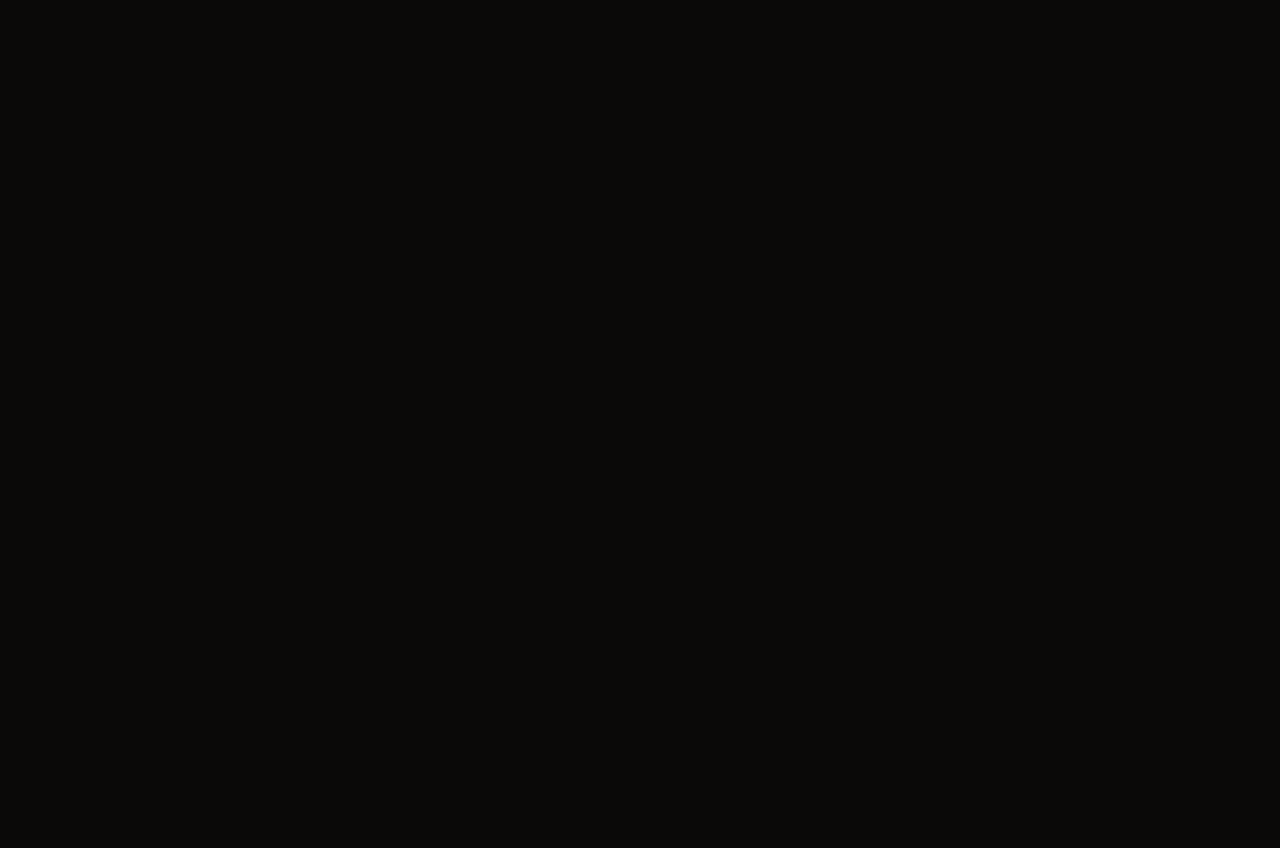
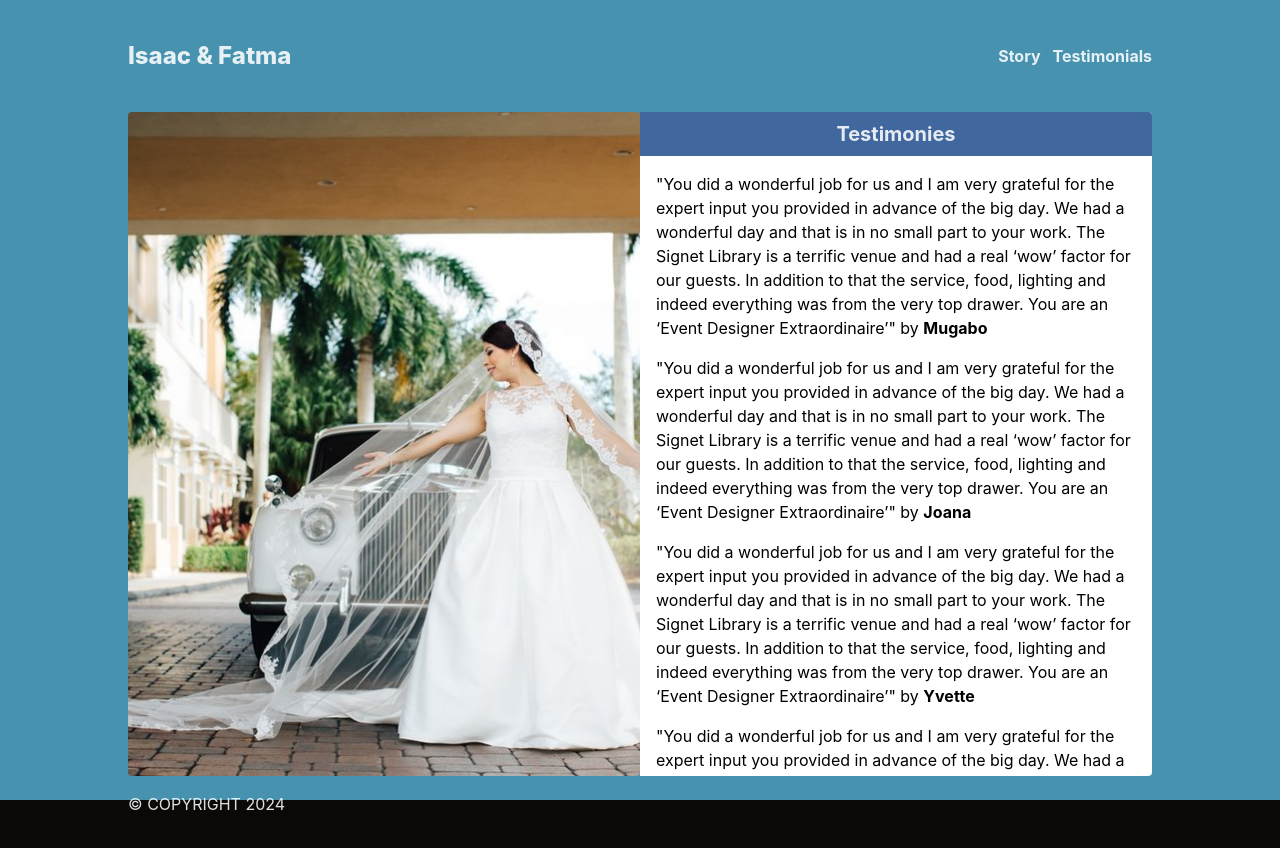
Before and after one commit to GarrixA/wedding_app, a React (Vite) app: page /testimonies in a window 1280 px wide. Before the commit this address had no page. Shown: the top 848 px of the page. Before the commit the page ends 800 px from the top, so only its background shows below. Built offline with nearby package versions, Linux system fonts and the light colour scheme.

Commit message:
Testimonial page and ablub 1 details

```diff
--- a/src/App.jsx
+++ b/src/App.jsx
@@ -1,6 +1,8 @@
 import { BrowserRouter, Route, Routes } from "react-router-dom";
 import Layout from "./components/Reusable/Layout";
 import Home from "./components/Elements/Home";
+import Testimonies from "./components/Elements/Testimonies";
+import Album from "./components/Elements/Album";
 
 function App() {
 	return (
@@ -9,6 +11,8 @@ function App() {
 				<Routes>
 					<Route path="/" element={<Layout />}>
 						<Route index element={<Home />} />
+						<Route path="testimonies" element={<Testimonies />} />
+						<Route path="/album" element={<Album />} />
 					</Route>
 				</Routes>
 			</BrowserRouter>
--- /dev/null
+++ b/src/components/Elements/Album.jsx
@@ -0,0 +1,9 @@
+const Album = () => {
+	return (
+		<>
+			<div>Album 1</div>
+		</>
+	);
+};
+
+export default Album;
--- a/src/components/Elements/Home.jsx
+++ b/src/components/Elements/Home.jsx
@@ -1,4 +1,5 @@
 import React, { useState } from "react";
+import { Link } from "react-router-dom";
 import wedding_data from "../Mock";
 import { motion, AnimatePresence } from "framer-motion";
 import { slideVariants } from "../Mock/variants";
@@ -12,15 +13,28 @@ const Home = () => {
 
 	const currentAlbum = wedding_data[currentIndex];
 
+	const getAlbumRoute = (index) => {
+		switch (index) {
+			case 0:
+				return "/album";
+			case 1:
+				return "/album";
+			case 2:
+				return "/album";
+			default:
+				return "#";
+		}
+	};
+
 	return (
 		<>
-			<motion.div className="relative mx-[10%] h-[75vh] flex justify-center items-center">
+			<motion.div className="relative mx-[10%] h-[82vh] flex justify-center items-center">
 				<AnimatePresence>
 					<motion.h1
 						key={
 							currentAlbum.album1 || currentAlbum.album2 || currentAlbum.album3
 						}
-						className="font-black sm:text-4xl absolute text-center sm:w-full sm:top-1 text-xl z-50 sm:bg-transparent -top-10 flex items-center justify-center bg-blue-500 px-4 py-2 rounded mt-[85%]"
+						className="font-black sm:text-4xl absolute text-center sm:w-full sm:top-1 text-xl z-50 sm:bg-transparent -top-10 flex items-center justify-center bg-blue-500 px-4 py-2 rounded mt-[85%] sm:mt-0"
 						variants={titleVariants}
 						initial="initial"
 						animate="animate"
@@ -33,13 +47,14 @@ const Home = () => {
 					<AnimatePresence custom={direction}>
 						<motion.div
 							key={currentAlbum.image1}
-							className="absolute left-0 sm:w-[60%] md:w-[50%] cursor-pointer rounded overflow-hidden flex flex-col  sm:px-0 px-4 min-w-sum"
+							className="absolute left-0 sm:w-[60%] md:w-[50%] cursor-pointer rounded overflow-hidden flex flex-col sm:px-0 px-4 min-w-sum"
 							variants={slideVariants}
 							initial="initial"
 							animate="animate"
 							exit="exit"
 							custom={direction}
 						>
+							<Link to={getAlbumRoute(currentIndex)}>
 								<img
 									src={currentAlbum.image1}
 									alt={
@@ -49,18 +64,20 @@ const Home = () => {
 									}
 									className="w-full h-full object-cover border sm:border-none sm:mt-0 sm:rounded rounded-3xl"
 								/>
+							</Link>
 						</motion.div>
 					</AnimatePresence>
 					<AnimatePresence custom={direction}>
 						<motion.div
 							key={currentAlbum.image2}
-							className="blockquote absolute z-10 sm:w-[70%] cursor-pointer sm:rounded rounded-3xl overflow-hidden shadow-md left-0 sm:left-[15%] w-full h-[50%] md:h-[70%] sm:mt-0 mt-[35%]"
+							className="blockquote absolute z-10 sm:w-[70%] md:w-[65%] cursor-pointer sm:rounded rounded-3xl overflow-hidden shadow-md left-0 sm:left-[15%] w-full h-[50%] md:h-[70%] sm:mt-0 mt-[35%]"
 							variants={slideVariants}
 							initial="initial"
 							animate="animate"
 							exit="exit"
 							custom={direction}
 						>
+							<Link to={getAlbumRoute(currentIndex)}>
 								<img
 									src={currentAlbum.image2}
 									alt={
@@ -70,6 +87,7 @@ const Home = () => {
 									}
 									className="w-full h-full object-cover border sm:border-none"
 								/>
+							</Link>
 						</motion.div>
 					</AnimatePresence>
 					<AnimatePresence custom={direction}>
@@ -82,6 +100,7 @@ const Home = () => {
 							exit="exit"
 							custom={direction}
 						>
+							<Link to={getAlbumRoute(currentIndex)}>
 								<img
 									src={currentAlbum.image3}
 									alt={
@@ -91,6 +110,7 @@ const Home = () => {
 									}
 									className="w-full h-full object-cover border sm:border-none sm:mt-0 rounded-3xl sm:rounded"
 								/>
+							</Link>
 						</motion.div>
 					</AnimatePresence>
 				</motion.div>
@@ -98,7 +118,7 @@ const Home = () => {
 					onClick={() =>
 						handlePrev(setCurrentIndex, setDirection, wedding_data)
 					}
-					className="prev absolute sm:-left-[8%] -left-[10%] top-1/2 transform -translate-y-1/2 bg-blue-500 text-white sm:p-2 p-1 rounded-full sm:rounded z-50 "
+					className="prev absolute sm:-left-[8%] -left-[10%] top-1/2 transform -translate-y-1/2 bg-black text-white sm:p-2 p-1 rounded-full  z-50 "
 				>
 					<GrPrevious />
 				</button>
@@ -106,7 +126,7 @@ const Home = () => {
 					onClick={() =>
 						handleNext(setCurrentIndex, setDirection, wedding_data)
 					}
-					className="next absolute sm:-right-[8%] -right-[10%] top-1/2 transform -translate-y-1/2 bg-blue-500 text-white sm:p-2 p-1 rounded-full z-50 "
+					className="next absolute sm:-right-[8%] -right-[10%] top-1/2 transform -translate-y-1/2 bg-black text-white sm:p-2 p-1 rounded-full z-50 "
 				>
 					<GrNext />
 				</button>
--- /dev/null
+++ b/src/components/Elements/Testimonies.jsx
@@ -0,0 +1,92 @@
+import image from "../Images/Jacaranda-Country-club-wedding-photographer-florida-venue-sonju-diana-marcos30.jpg";
+
+const Testimonies = () => {
+	return (
+		<>
+			<div className="testimonies h-[83vh] flex justify-between mx-[10%]">
+				<div className="left_testimonial bg-red-500 rounded overflow-hidden flex-1">
+					<img src={image} alt="image" className="w-full object-cover h-full" />
+				</div>
+				<div className="right_testimonial flex-1 bg-white rounded-r overflow-hidden">
+					<h1 className="text-center text-xl font-bold bg-[#40679E] p-2">
+						Testimonies
+					</h1>
+					<div className="testimony text-black p-4 flex flex-col gap-4 overflow-y-auto h-full pb-16">
+						<h1>
+							"You did a wonderful job for us and I am very grateful for the
+							expert input you provided in advance of the big day. We had a
+							wonderful day and that is in no small part to your work. The
+							Signet Library is a terrific venue and had a real ‘wow’ factor for
+							our guests. In addition to that the service, food, lighting and
+							indeed everything was from the very top drawer. You are an ‘Event
+							Designer Extraordinaire’" by{" "}
+							<span className="font-bold">Mugabo</span>
+						</h1>
+						<h1>
+							"You did a wonderful job for us and I am very grateful for the
+							expert input you provided in advance of the big day. We had a
+							wonderful day and that is in no small part to your work. The
+							Signet Library is a terrific venue and had a real ‘wow’ factor for
+							our guests. In addition to that the service, food, lighting and
+							indeed everything was from the very top drawer. You are an ‘Event
+							Designer Extraordinaire’" by{" "}
+							<span className="font-bold">Joana</span>
+						</h1>
+						<h1>
+							"You did a wonderful job for us and I am very grateful for the
+							expert input you provided in advance of the big day. We had a
+							wonderful day and that is in no small part to your work. The
+							Signet Library is a terrific venue and had a real ‘wow’ factor for
+							our guests. In addition to that the service, food, lighting and
+							indeed everything was from the very top drawer. You are an ‘Event
+							Designer Extraordinaire’" by{" "}
+							<span className="font-bold">Yvette</span>
+						</h1>
+						<h1>
+							"You did a wonderful job for us and I am very grateful for the
+							expert input you provided in advance of the big day. We had a
+							wonderful day and that is in no small part to your work. The
+							Signet Library is a terrific venue and had a real ‘wow’ factor for
+							our guests. In addition to that the service, food, lighting and
+							indeed everything was from the very top drawer. You are an ‘Event
+							Designer Extraordinaire’" by{" "}
+							<span className="font-bold">Nyambo</span>
+						</h1>
+						<h1>
+							"You did a wonderful job for us and I am very grateful for the
+							expert input you provided in advance of the big day. We had a
+							wonderful day and that is in no small part to your work. The
+							Signet Library is a terrific venue and had a real ‘wow’ factor for
+							our guests. In addition to that the service, food, lighting and
+							indeed everything was from the very top drawer. You are an ‘Event
+							Designer Extraordinaire’" by{" "}
+							<span className="font-bold">Kevin</span>
+						</h1>
+						<h1>
+							"You did a wonderful job for us and I am very grateful for the
+							expert input you provided in advance of the big day. We had a
+							wonderful day and that is in no small part to your work. The
+							Signet Library is a terrific venue and had a real ‘wow’ factor for
+							our guests. In addition to that the service, food, lighting and
+							indeed everything was from the very top drawer. You are an ‘Event
+							Designer Extraordinaire’" by{" "}
+							<span className="font-bold">Rugamba</span>
+						</h1>
+						<h1>
+							"You did a wonderful job for us and I am very grateful for the
+							expert input you provided in advance of the big day. We had a
+							wonderful day and that is in no small part to your work. The
+							Signet Library is a terrific venue and had a real ‘wow’ factor for
+							our guests. In addition to that the service, food, lighting and
+							indeed everything was from the very top drawer. You are an ‘Event
+							Designer Extraordinaire’" by{" "}
+							<span className="font-bold">Muvunyi</span>
+						</h1>
+					</div>
+				</div>
+			</div>
+		</>
+	);
+};
+
+export default Testimonies;
--- a/src/components/Reusable/Footer.jsx
+++ b/src/components/Reusable/Footer.jsx
@@ -1,7 +1,7 @@
 const Footer = () => {
 	return (
 		<>
-			<div className="footer mx-[10%]">
+			<div className="footer mx-[10%] py-4 pb-10">
 				<h1>© COPYRIGHT 2024</h1>
 			</div>
 		</>
--- a/src/components/Reusable/Navbar.jsx
+++ b/src/components/Reusable/Navbar.jsx
@@ -1,10 +1,13 @@
+import { Link } from "react-router-dom";
 import { navH1Variants } from "../Mock/variants";
 import { motion } from "framer-motion";
+import Testimonies from "../Elements/Testimonies";
 
 const Navbar = () => {
 	return (
 		<div className="main-nav flex items-center justify-between mx-[10%] py-10 z-20 w-full max-w-[80%]">
 			<div className="owners">
+				<Link to={"/"}>
 					<motion.h1
 						className="text-2xl font-extrabold"
 						variants={navH1Variants}
@@ -12,10 +15,16 @@ const Navbar = () => {
 					>
 						Isaac & Fatma
 					</motion.h1>
+				</Link>
 			</div>
 			<div className="others sm:flex gap-3 hidden">
-				<h1 className="text-blue-500 cursor-pointer font-bold">Story</h1>
-				<h1 className="text-blue-500 cursor-pointer font-bold">Testimonials</h1>
+				<Link>
+					{" "}
+					<h1 className=" cursor-pointer font-bold">Story</h1>
+				</Link>
+				<Link to={"/testimonies"}>
+					<h1 className=" cursor-pointer font-bold">Testimonials</h1>
+				</Link>
 			</div>
 		</div>
 	);
--- a/src/index.css
+++ b/src/index.css
@@ -29,6 +29,7 @@ body {
 	overflow-x: hidden;
 	max-height: 100vh;
 	overflow: hidden;
+	background-color: #4793af;
 }
 
 .next:hover,
@@ -43,4 +44,9 @@ body {
 .prev:active {
 	scale: 0.8;
 	background-color: #ffcc65;
+	color: #008dda;
 }
+
+.testimony {
+	overflow-y: scroll;
+}
```
Lines whose indentation alone changed are shown as unchanged.
